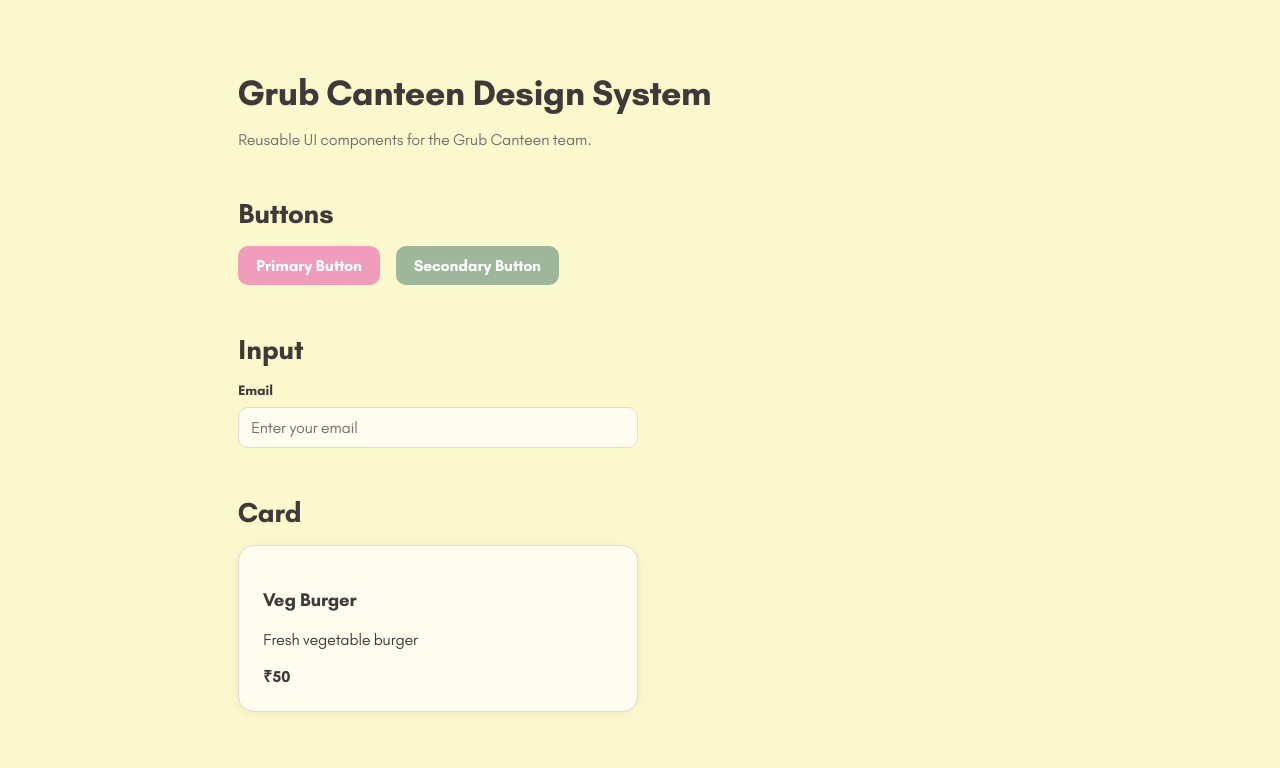
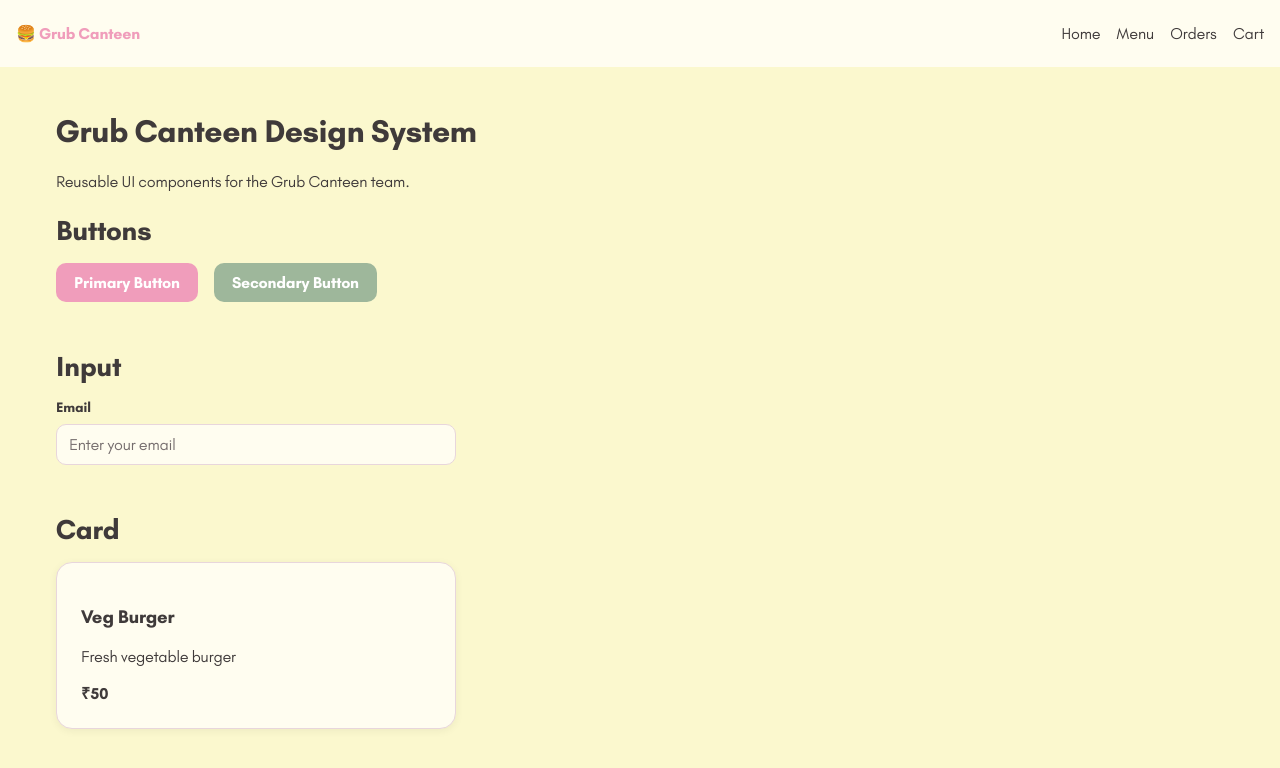
Before and after one commit to 4007ayesha/grub-canteen, a React app in the folder frontend/: page / in a window 1280 px wide. Shown: the top 768 px of the page. Built offline with nearby package versions, Linux system fonts and the light colour scheme; the HTML template or start-up script is replaced by a standard one.

Commit message:
Add layout and navigation components

```diff
--- a/frontend/src/App.jsx
+++ b/frontend/src/App.jsx
@@ -1,3 +1,4 @@
+import PageLayout from "./components/layout/PageLayout";
 import Button from "./components/ui/Button";
 import Input from "./components/ui/Input";
 import Card from "./components/ui/Card";
@@ -5,13 +6,12 @@ import "./App.css";
 
 function App() {
   return (
-    <div className="demo-page">
+    <PageLayout>
       <h1>Grub Canteen Design System</h1>
       <p>Reusable UI components for the Grub Canteen team.</p>
 
       <section className="demo-section">
         <h2>Buttons</h2>
-
         <div className="demo-row">
           <Button>Primary Button</Button>
           <Button variant="secondary">Secondary Button</Button>
@@ -20,7 +20,6 @@ function App() {
 
       <section className="demo-section">
         <h2>Input</h2>
-
         <Input
           label="Email"
           name="email"
@@ -31,14 +30,13 @@ function App() {
 
       <section className="demo-section">
         <h2>Card</h2>
-
         <Card>
           <h3>Veg Burger</h3>
           <p>Fresh vegetable burger</p>
           <strong>₹50</strong>
         </Card>
       </section>
-    </div>
+    </PageLayout>
   );
 }
 
--- /dev/null
+++ b/frontend/src/components/layout/Container.css
@@ -0,0 +1,6 @@
+.container {
+  width: 100%;
+  max-width: 1200px;
+  margin: 0 auto;
+  padding: 0 var(--space-md);
+}
--- /dev/null
+++ b/frontend/src/components/layout/Container.jsx
@@ -0,0 +1,11 @@
+import "./Container.css";
+
+function Container({ children }) {
+  return (
+    <div className="container">
+      {children}
+    </div>
+  );
+}
+
+export default Container;
--- /dev/null
+++ b/frontend/src/components/layout/Navbar.css
@@ -0,0 +1,61 @@
+.navbar {
+  display: flex;
+  align-items: center;
+  justify-content: space-between;
+  padding: var(--space-sm) var(--space-md);
+  background: var(--color-surface);
+  font-family: var(--font-family);
+}
+
+.navbar-logo {
+  color: var(--color-primary);
+  font-weight: bold;
+}
+
+/* Desktop links — horizontal row */
+.navbar-links {
+  display: flex;
+  gap: var(--space-md);
+  list-style: none;
+}
+
+.navbar-links a,
+.navbar-links-mobile a {
+  color: var(--color-text);
+  text-decoration: none;
+}
+
+/* Hamburger button — hidden on desktop by default */
+.navbar-toggle {
+  display: none;
+  background: none;
+  border: none;
+  font-size: 1.5rem;
+  color: var(--color-text);
+  cursor: pointer;
+}
+
+/* Mobile dropdown — hidden by default (JSX only renders it when menuOpen, but we still style it) */
+.navbar-links-mobile {
+  list-style: none;
+  display: flex;
+  flex-direction: column;
+  gap: var(--space-sm);
+  position: absolute;
+  top: 100%;
+  left: 0;
+  right: 0;
+  background: var(--color-surface);
+  padding: var(--space-md);
+}
+
+/* Below 768px = mobile view */
+@media (max-width: 768px) {
+  .navbar-links {
+    display: none; /* hide desktop row */
+  }
+
+  .navbar-toggle {
+    display: block; /* show hamburger */
+  }
+}
--- /dev/null
+++ b/frontend/src/components/layout/Navbar.jsx
@@ -0,0 +1,40 @@
+import React, { useState } from "react";
+import "./Navbar.css";
+
+function Navbar() {
+  const [menuOpen, setMenuOpen] = useState(false);
+
+  return (
+    <nav className="navbar">
+      <div className="navbar-logo">🍔 Grub Canteen</div>
+
+      {/* Links for desktop */}
+      <ul className="navbar-links">
+        <li><a href="#">Home</a></li>
+        <li><a href="#">Menu</a></li>
+        <li><a href="#">Orders</a></li>
+        <li><a href="#">Cart</a></li>
+      </ul>
+
+      {/* Hamburger icon for mobile */}
+      <button
+        className="navbar-toggle"
+        onClick={() => setMenuOpen(!menuOpen)}
+      >
+        ☰
+      </button>
+
+      {/* Dropdown links for mobile, shown only when menuOpen is true */}
+      {menuOpen && (
+        <ul className="navbar-links-mobile">
+          <li><a href="#">Home</a></li>
+          <li><a href="#">Menu</a></li>
+          <li><a href="#">Orders</a></li>
+          <li><a href="#">Cart</a></li>
+        </ul>
+      )}
+    </nav>
+  );
+}
+
+export default Navbar;
--- /dev/null
+++ b/frontend/src/components/layout/PageLayout.css
@@ -0,0 +1,11 @@
+.page-layout {
+  display: flex;
+  flex-direction: column;
+  min-height: 100vh;
+  background: var(--color-background);
+}
+
+.page-content {
+  flex: 1;
+  padding: var(--space-lg) 0;
+}
--- /dev/null
+++ b/frontend/src/components/layout/PageLayout.jsx
@@ -0,0 +1,18 @@
+import Navbar from './Navbar';
+import Container from './Container';
+import './PageLayout.css';
+
+function PageLayout({ children }) {
+  return (
+    <div className="page-layout">
+      <Navbar />
+      <main className="page-content">
+        <Container>
+          {children}
+        </Container>
+      </main>
+    </div>
+  );
+}
+
+export default PageLayout;
```
